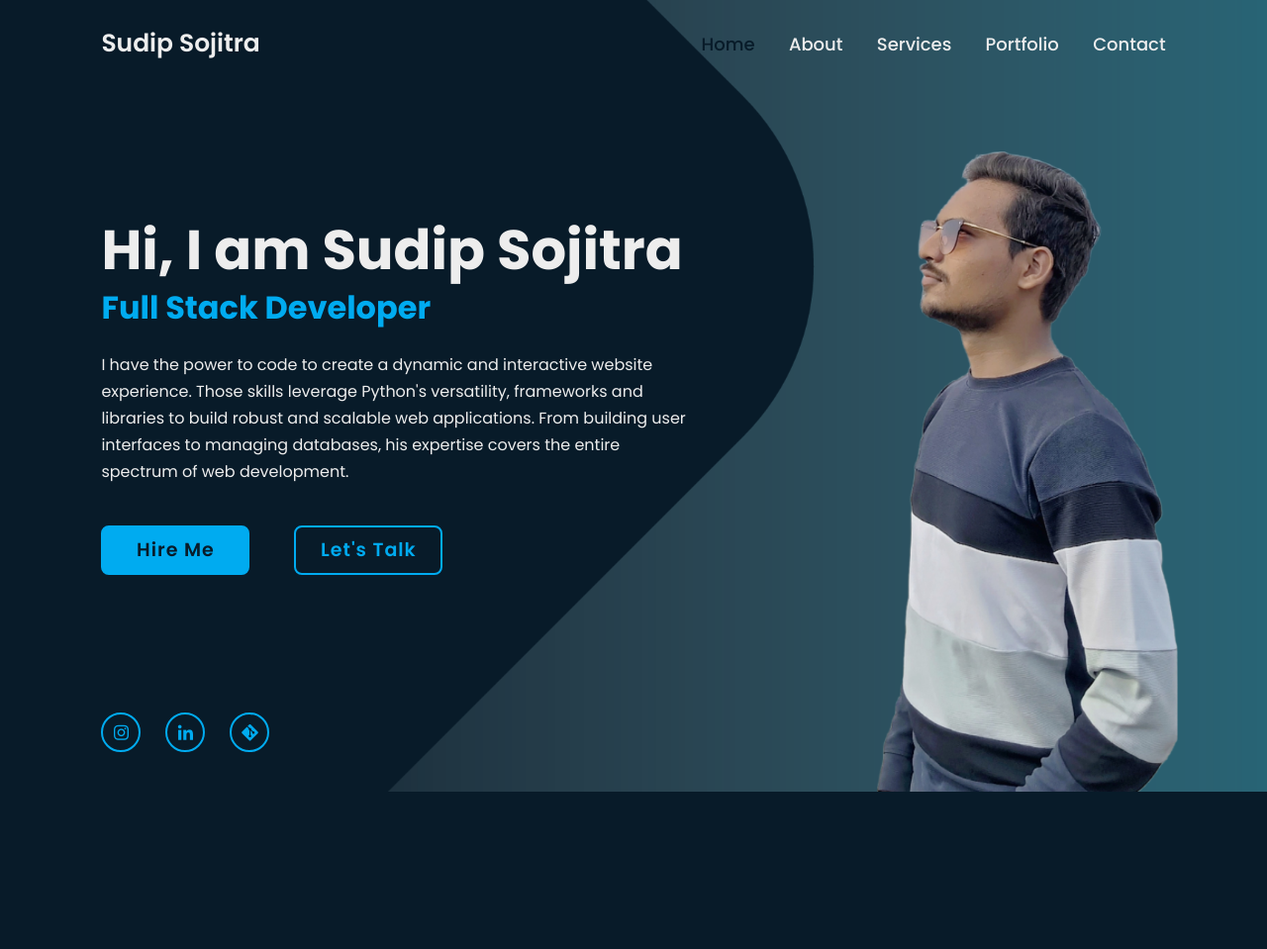
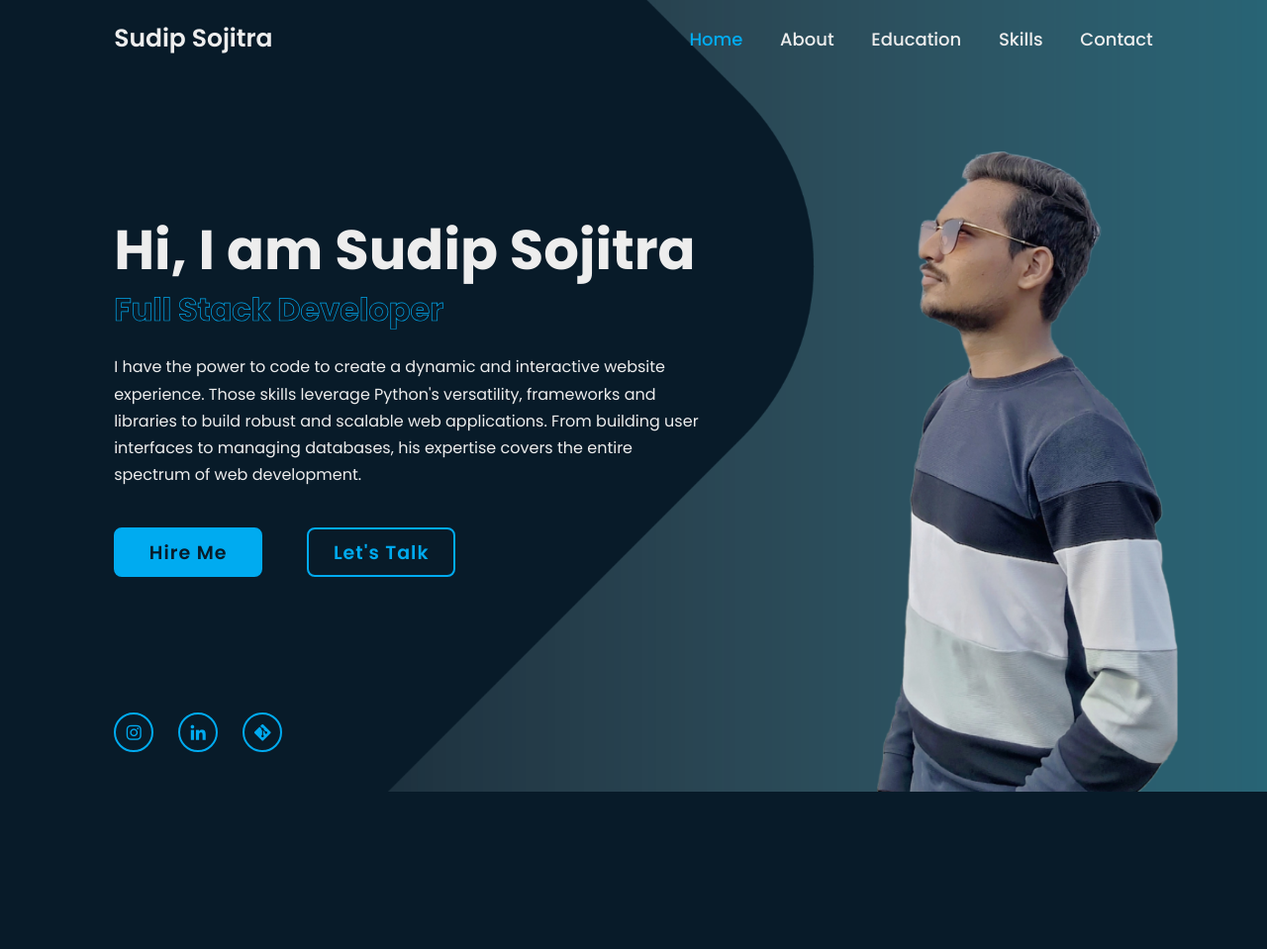
Before and after one commit to sudipsojitra/PersonalWeb, a plain HTML site: page view/index.html in a window 1280 px wide. Shown: the whole page at 99% size. Drawn offline with nearby package versions, Linux system fonts and the light colour scheme.

Commit message:
changes for update

```diff
--- a/assets/css/style.css
+++ b/assets/css/style.css
@@ -3,13 +3,28 @@
     margin: 0;
     padding: 0;
     font-family: 'Poppins', sans-serif;
+    text-decoration: none;
     box-sizing: border-box;
+    border: none;
+    outline: none;
+    scroll-behavior: smooth;
+}
+
+:root {
+    --bg-color: #081b29;
+    --second-bg-color: #112e42;
+    --text-color: #ededed;
+    --main-color: #00abf0;
+}
+
+html {
+    font-size: 62.5%;
+    overflow-x: hidden;
 }
 
 body {
-    color: #ededed;
-    background: #081b29;
-    ;
+    color: var(--text-color);
+    background: var(--bg-color);
 }
 
 .header {
@@ -17,7 +32,7 @@ body {
     top: 0;
     left: 0;
     width: 100%;
-    padding: 25px 8%;
+    padding: 2rem 9%;
     background: transparent;
     display: flex;
     justify-content: space-between;
@@ -26,24 +41,34 @@ body {
 }
 
 .logo {
-    font-size: 25px;
-    color: #ededed;
-    text-decoration: none;
+    font-size: 2.5rem;
+    color: var(--text-color);
     font-weight: 600;
 }
 
 .navbar a {
     font-size: 18px;
     color: #ededed;
-    text-decoration: none;
     font-weight: 500;
-    margin-left: 30px;
+    margin-left: 3.5rem;
     transition: .3s;
 }
 
 .navbar a:hover,
 .navbar a.active {
-    color: #081b29;
+    color: var(--main-color);
+}
+
+#menu-icon {
+    font-size: 3.6rem;
+    color: var(--text-color);
+    cursor: pointer;
+    display: none;
+}
+
+section {
+    min-height: 100vh;
+    padding: 10rem, 9% 2rem;
 }
 
 .home {
@@ -51,30 +76,36 @@ body {
     background: url('../img/home5.png') no-repeat;
     background-size: cover;
     background-position: center;
-    padding: 0 8%;
+    padding: 0 9%;
     display: flex;
     align-items: center;
 }
 
 .home-content {
-    max-width: 600px;
+    max-width: 60rem;
 }
 
 .home-content h1 {
-    font-size: 56px;
+    font-size: 5.6rem;
     font-weight: 700;
-    line-height: 1.2;
+    line-height: 1.3;
 }
 
-.home-content h3 {
-    font-size: 32px;
+.home-content .text-animate {
+    position: relative;
+    width: 35rem;
+}
+
+.home-content .text-animate h3 {
+    font-size: 3.2rem;
     font-weight: 700;
-    color: #00abf0;
+    color: transparent;
+    -webkit-text-stroke: 0.7px var(--main-color)
 }
 
 .home-content p {
-    font-size: 16px;
-    margin: 20px 0 40px;
+    font-size: 1.6rem;
+    margin: 2rem 0 4rem;
     line-height: 1.7;
 }
 
--- a/view/index.html
+++ b/view/index.html
@@ -8,6 +8,8 @@
     <title>Sudip Sojitra</title>
     <link rel="icon" type="image/x-icon" href="../assets/img/a1.png">
     <link rel="stylesheet" href="../assets/css/style.css">
+
+    <!-- box icon -->
     <link rel="stylesheet" href="https://unpkg.com/boxicons@2.1.4/css/boxicons.min.css">
 
 </head>
@@ -15,24 +17,29 @@
 <body>
     <header class="header">
         <a href="#" class="logo">Sudip Sojitra</a>
+        <div class="bx bx-menu" id="menu-icon">
+            <box-icon name='menu'></box-icon>
+        </div>
         <nav class="navbar">
-            <a href="#" class="active">Home</a>
-            <a href="#">About</a>
-            <a href="#">Services</a>
-            <a href="#">Portfolio</a>
-            <a href="#">Contact</a>
+            <a href="#home" class="active">Home</a>
+            <a href="#about">About</a>
+            <a href="#education">Education</a>
+            <a href="#skills">Skills</a>
+            <a href="#concat">Contact</a>
         </nav>
     </header>
 
-    <section class="home">
+    <section class="home" id="home">
         <div class="home-content">
-            <h1>Hi, I am Sudip Sojitra</h1>
-            <h3>Full Stack Developer</h3>
+            <h1>Hi, I am <span>Sudip Sojitra</span></h1>
+            <div class="text-animate">
+                <h3>Full Stack Developer</h3>
+            </div>
             <p>I have the power to code to create a dynamic and interactive website experience. Those skills leverage Python's versatility, frameworks and libraries to build robust and scalable web applications. From building user interfaces to managing
                 databases, his expertise covers the entire spectrum of web development.</p>
             <div class="btn-box">
-                <a href="file:///C:/Users/lenovo/OneDrive/Desktop/sudipResume.pdf" target="_blank" download="sudipResume.pdf">Hire Me</a>
-                <a href="mailto:sudipsojitra2509@gmail.com">Let's Talk</a>
+                <a href="file:///C:/Users/lenovo/OneDrive/Desktop/sudipResume.pdf" target="_blank" download="sudipResume.pdf" class="btn">Hire Me</a>
+                <a href="mailto:sudipsojitra2509@gmail.com" class="btn">Let's Talk</a>
             </div>
         </div>
         <div class="home-sci">
@@ -44,13 +51,14 @@
 
         </div>
     </section>
-    <section class="contact">
+    <section class="about" id="about">
+
+    </section>
+    <!-- <section class="contact">
         <div class="contact-content">
-            <Cc:ie>
-                <Canvas><!--  --></Canvas>
-            </Cc:ie>
+
         </div>
-    </section>
+    </section> -->
 </body>
 
 </html>
```
Also changed, not shown: assets/js/script.js (added).
